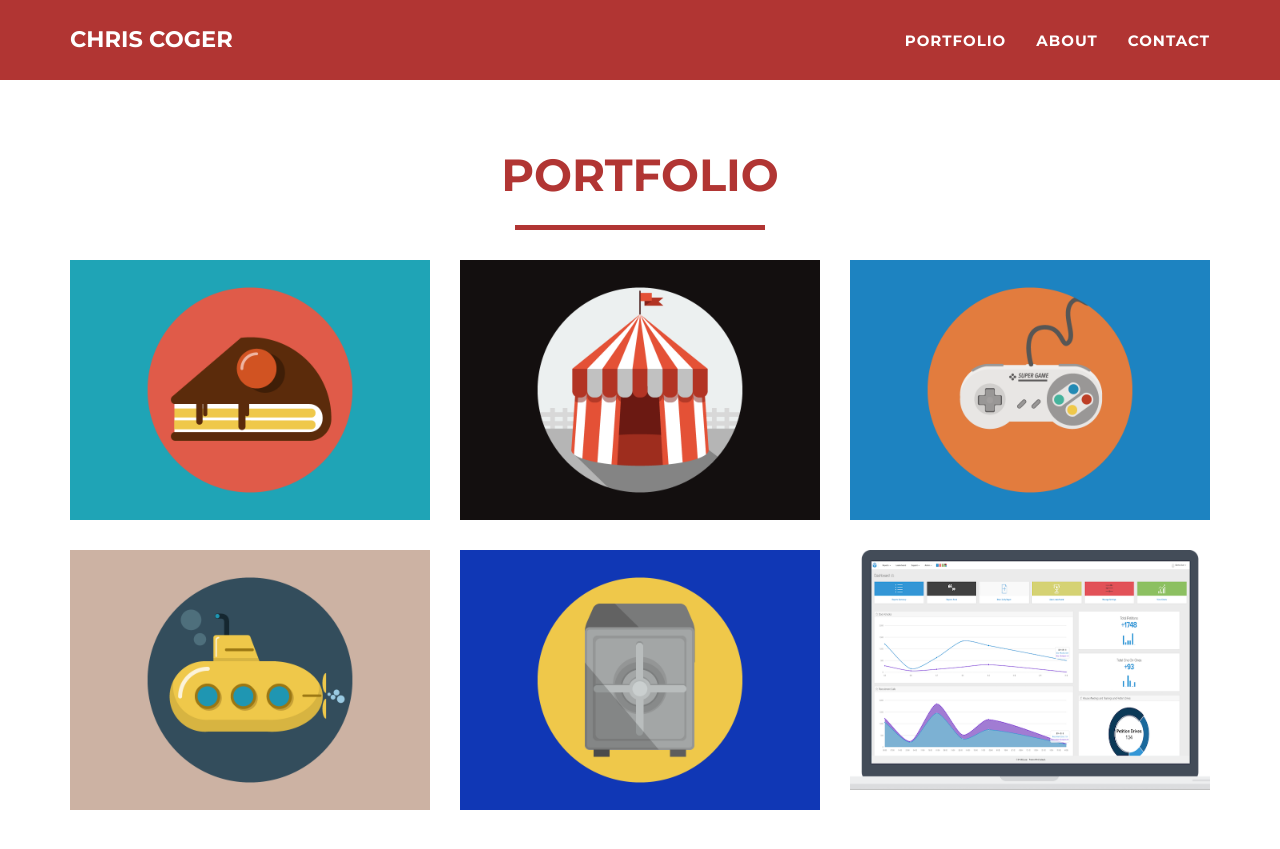
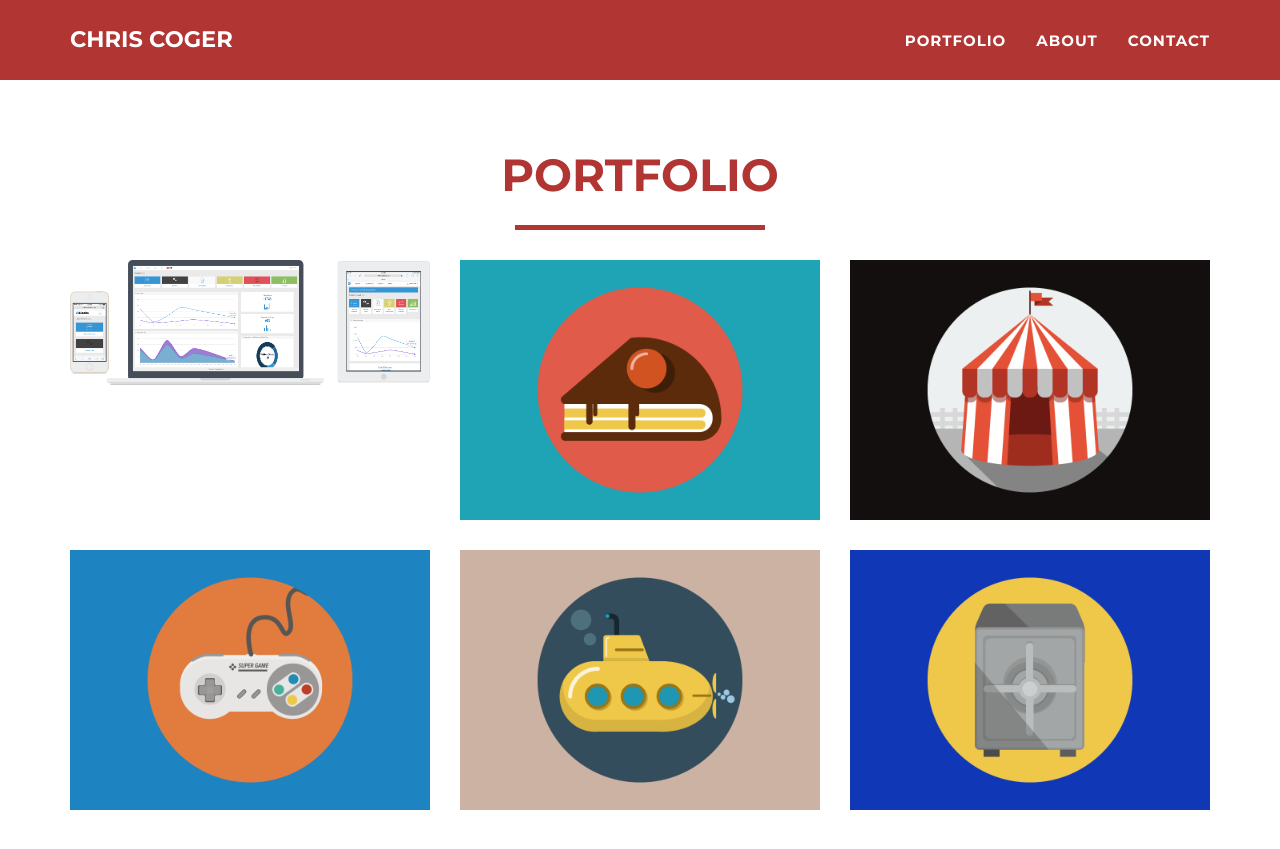
Before and after one commit to coger/coger.github.io, a Jekyll site: the page built from index.html, in a window 1280 px wide and 900 px high, scrolled down 725 px. Shown: the top 849 px of the window. Built offline with Jekyll 4.4.1, drawn with Linux system fonts in a browser that asks for light colours.

Commit message:
projects update

```diff
--- a/_posts/2014-05-01-project-1.markdown
+++ b/_posts/2014-05-01-project-1.markdown
@@ -1,8 +1,8 @@
 ---
 layout: default
 modal-id: 1
-date: 2014-05-01
-img: blocks-laptop.png
+date: 2015-06-05
+img: blocks.png
 alt: image-alt
 project-date: May 2014
 client: <a href="http://politech.io">Politech</a>
```
Also changed, not shown: img/portfolio/blocks.png (added), img/portfolio/downbeat.png (added), img/portfolio/early-vote.png (added), img/portfolio/playbook.png (added), img/portfolio/spark-map.png (added), img/portfolio/swift-dashboard.png (added).
